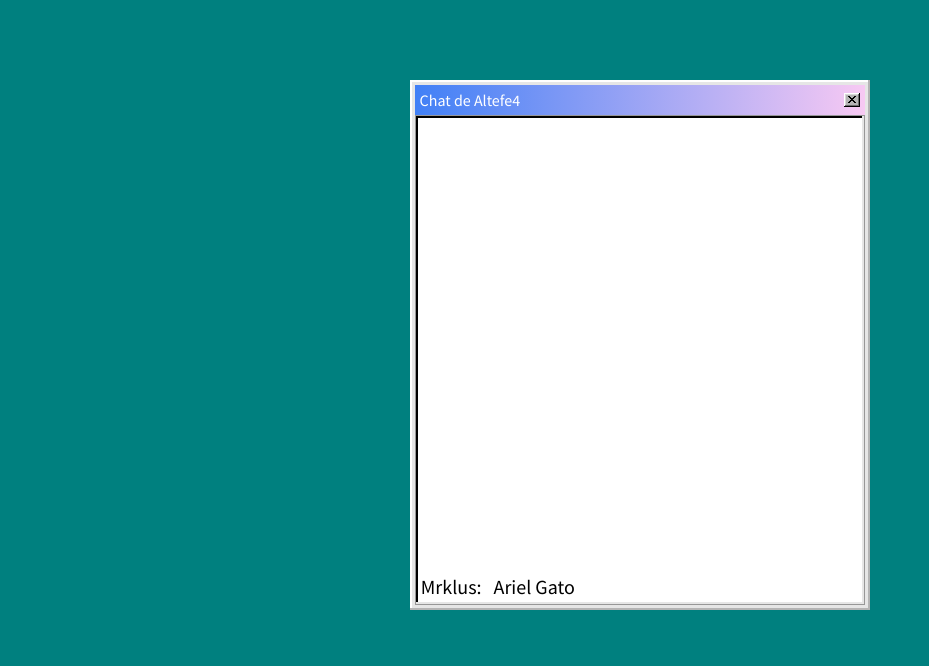
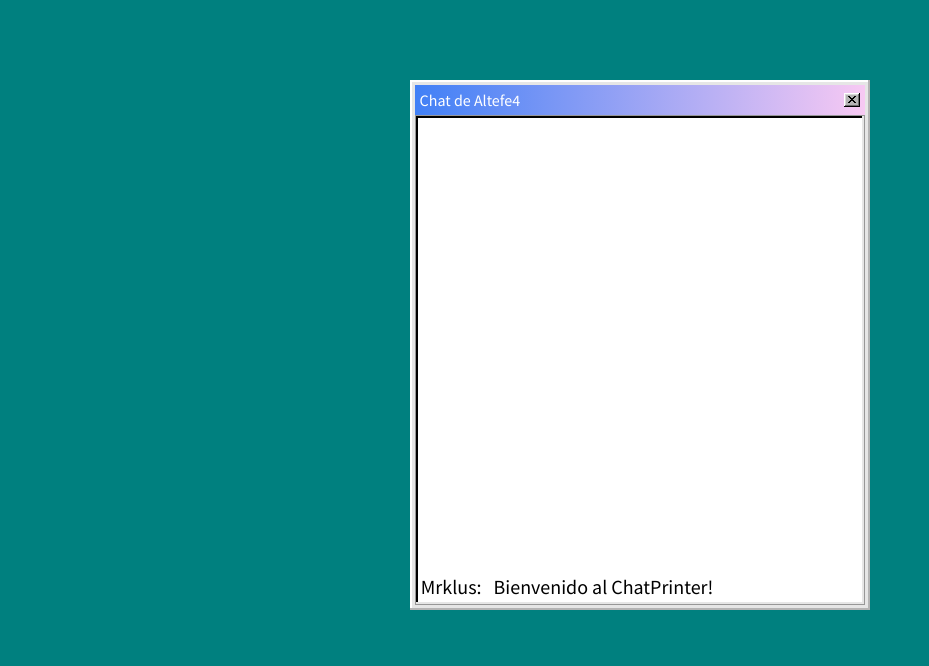
Before and after one commit to PedroProvenzano/ChatPrinter, a website: page public/index.html in a window 1280 px wide. Shown: the top 666 px of the page, without its empty margins (0-929 px from the left). Drawn offline with nearby package versions, Linux system fonts and the light colour scheme; no server answers.

Commit message:
Cambio en el mensaje

```diff
--- a/public/index.html
+++ b/public/index.html
@@ -17,7 +17,7 @@
             <div class="contenedor-chat" id="contenedor-chat">
                 <div class="mensaje">
                     <p>Mrklus:</p>
-                    <p class="msgCont">Ariel Gato</p>
+                    <p class="msgCont">Bienvenido al ChatPrinter!</p>
                 </div>
             </div>
         </div>
```
